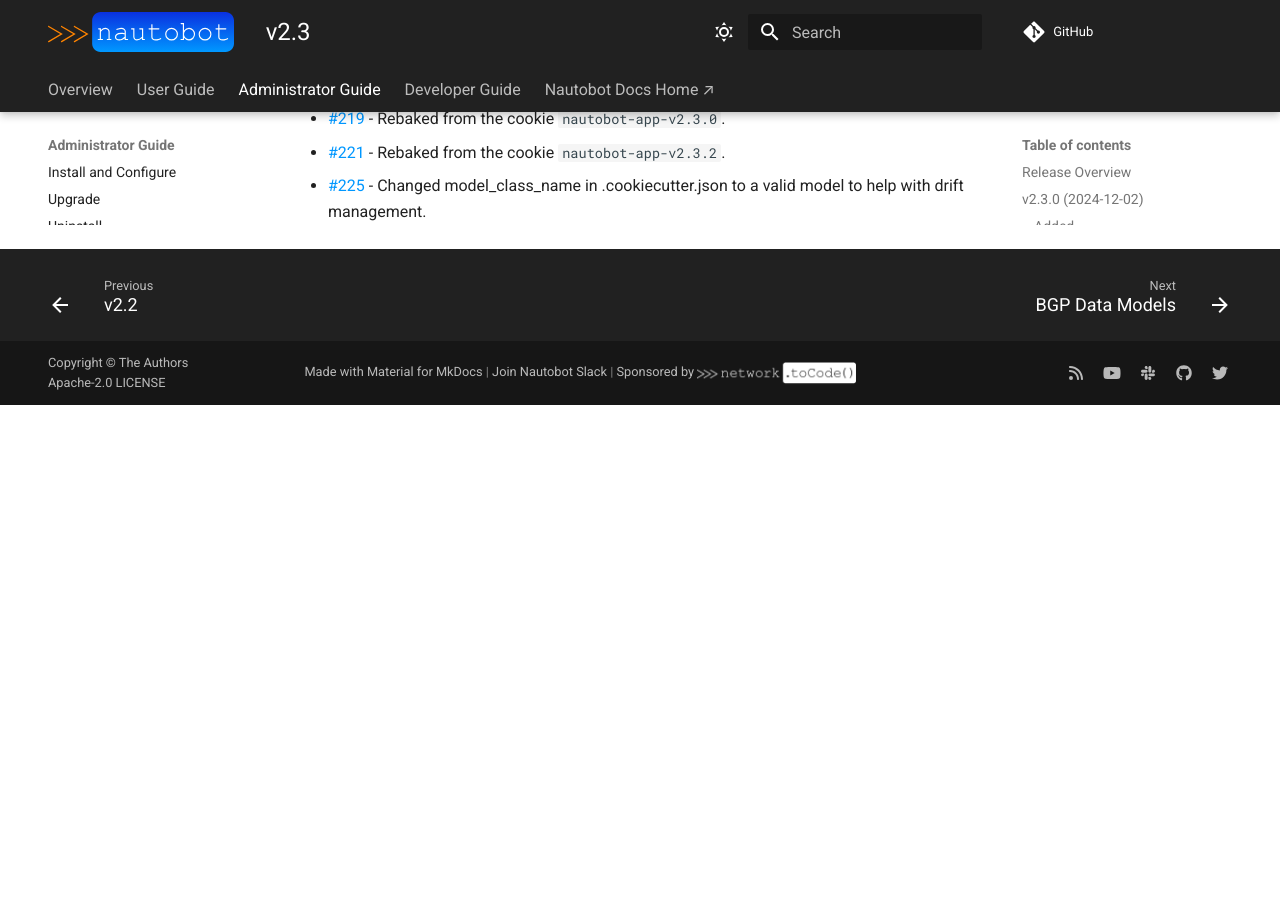
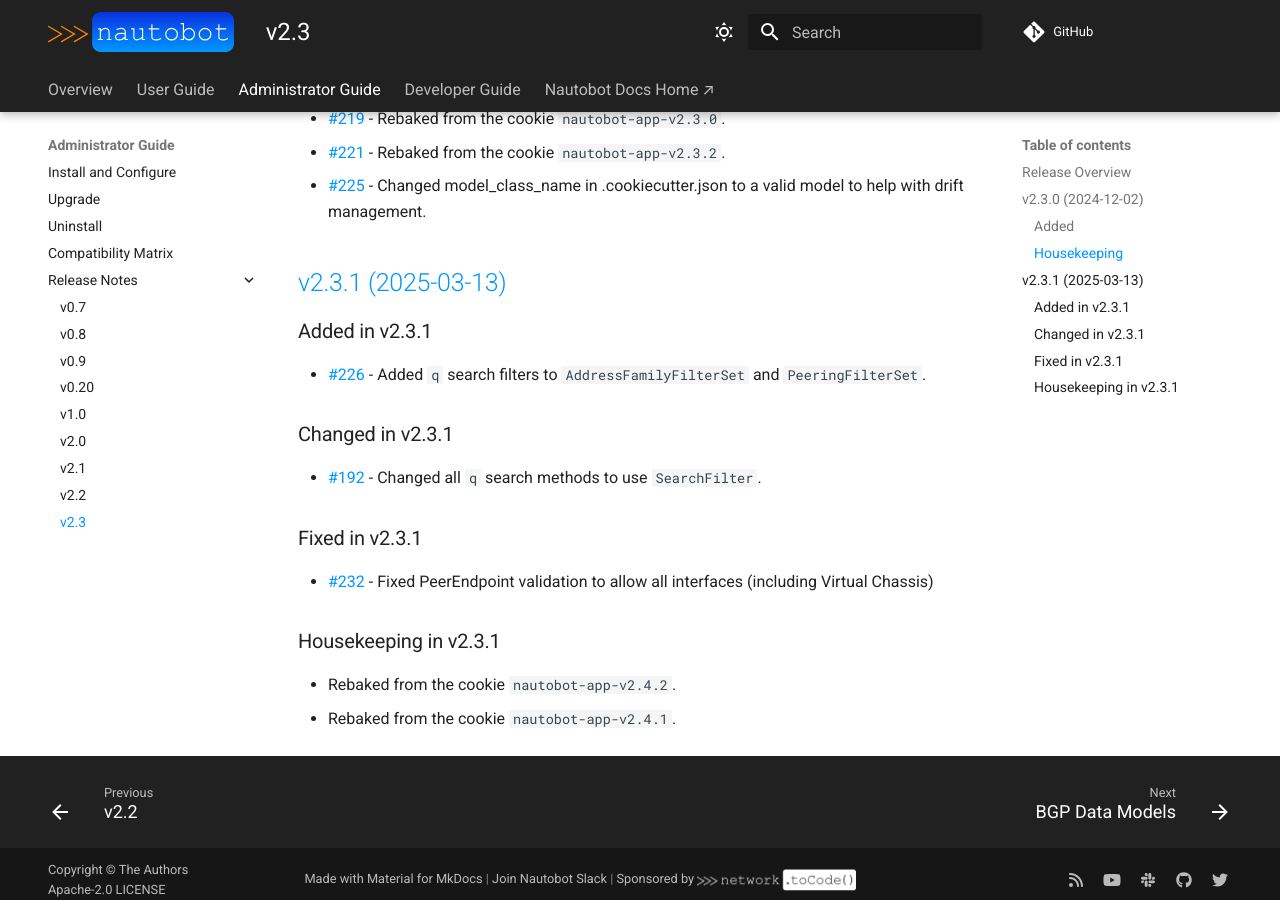
Before and after one commit to nautobot/nautobot-app-bgp-models, an MkDocs documentation site: the page built from docs/admin/release_notes/version_2.3.md, in a window 1280 px wide and 900 px high, scrolled down 613 px. Built offline with MkDocs 1.6.1 and Material for MkDocs 9.7.7, drawn with Linux system fonts in a browser that asks for light colours; comment, search, counter and statistics services are not loaded; before the commit the page ends 1018 px from its top, so only the background shows below that.

Commit message:
Release v2.3.1

```diff
--- a/docs/admin/release_notes/version_2.3.md
+++ b/docs/admin/release_notes/version_2.3.md
@@ -22,3 +22,21 @@ Versioning](https://semver.org/spec/v2.0.0.html).
 - [#219](https://github.com/nautobot/nautobot-app-bgp-models/issues/219) - Rebaked from the cookie `nautobot-app-v2.3.0`.
 - [#221](https://github.com/nautobot/nautobot-app-bgp-models/issues/221) - Rebaked from the cookie `nautobot-app-v2.3.2`.
 - [#225](https://github.com/nautobot/nautobot-app-bgp-models/issues/225) - Changed model_class_name in .cookiecutter.json to a valid model to help with drift management.
+
+## [v2.3.1 (2025-03-13)](https://github.com/nautobot/nautobot-app-bgp-models/releases/tag/v2.3.1)
+
+### Added in v2.3.1
+
+- [#226](https://github.com/nautobot/nautobot-app-bgp-models/issues/226) - Added `q` search filters to `AddressFamilyFilterSet` and `PeeringFilterSet`.
+
+### Changed in v2.3.1
+
+- [#192](https://github.com/nautobot/nautobot-app-bgp-models/issues/192) - Changed all `q` search methods to use `SearchFilter`.
+
+### Fixed in v2.3.1
+
+- [#232](https://github.com/nautobot/nautobot-app-bgp-models/issues/232) - Fixed PeerEndpoint validation to allow all interfaces (including Virtual Chassis)
+
+### Housekeeping in v2.3.1
+- Rebaked from the cookie `nautobot-app-v2.4.2`.
+- Rebaked from the cookie `nautobot-app-v2.4.1`.
--- a/pyproject.toml
+++ b/pyproject.toml
@@ -1,6 +1,6 @@
 [tool.poetry]
 name = "nautobot-bgp-models"
-version = "2.3.1a0"
+version = "2.3.1"
 description = "Nautobot BGP Models App"
 authors = ["Network to Code, LLC <opensource@networktocode.com>"]
 license = "Apache-2.0"
```
Also changed, not shown: 5 other files.
